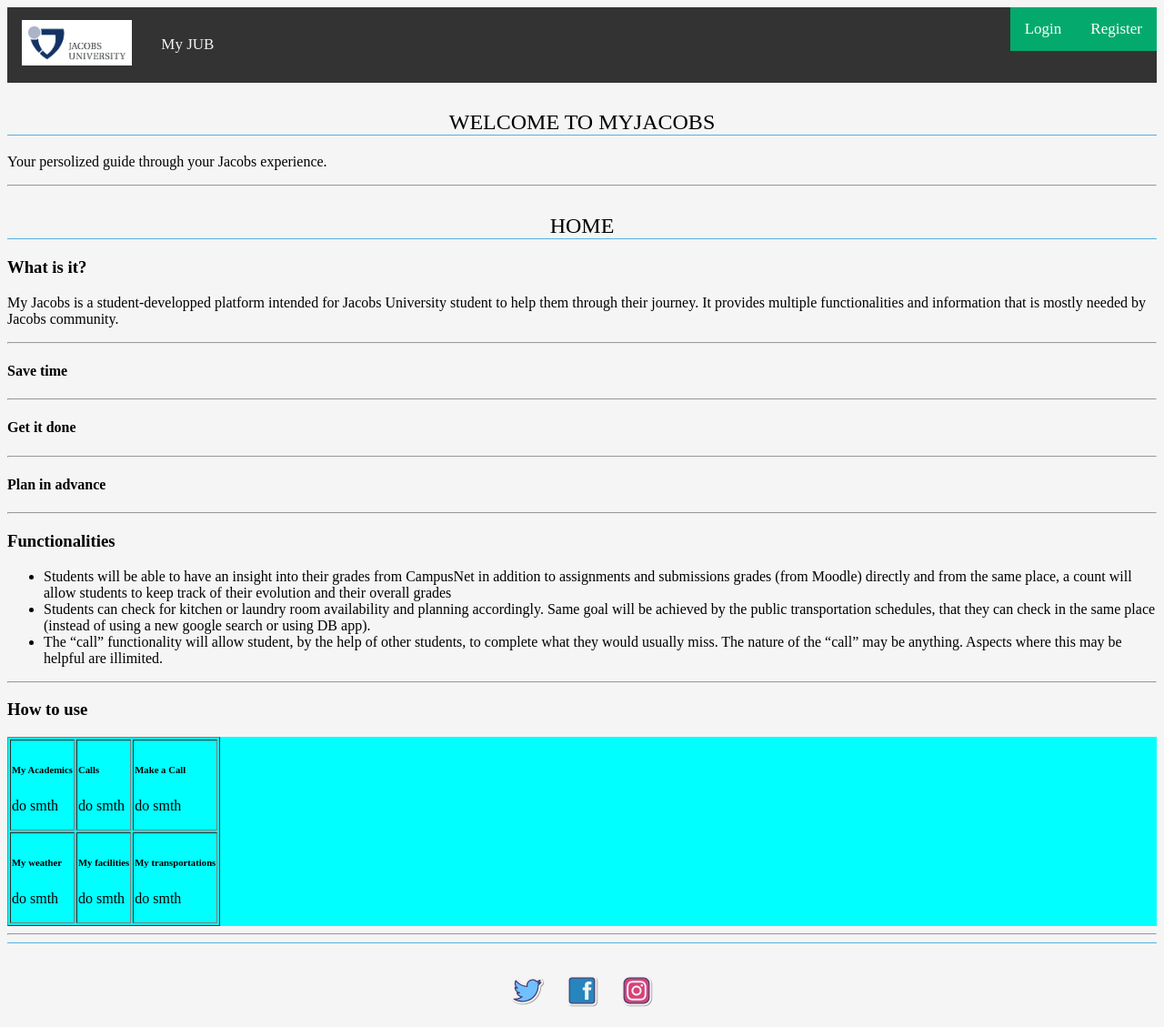
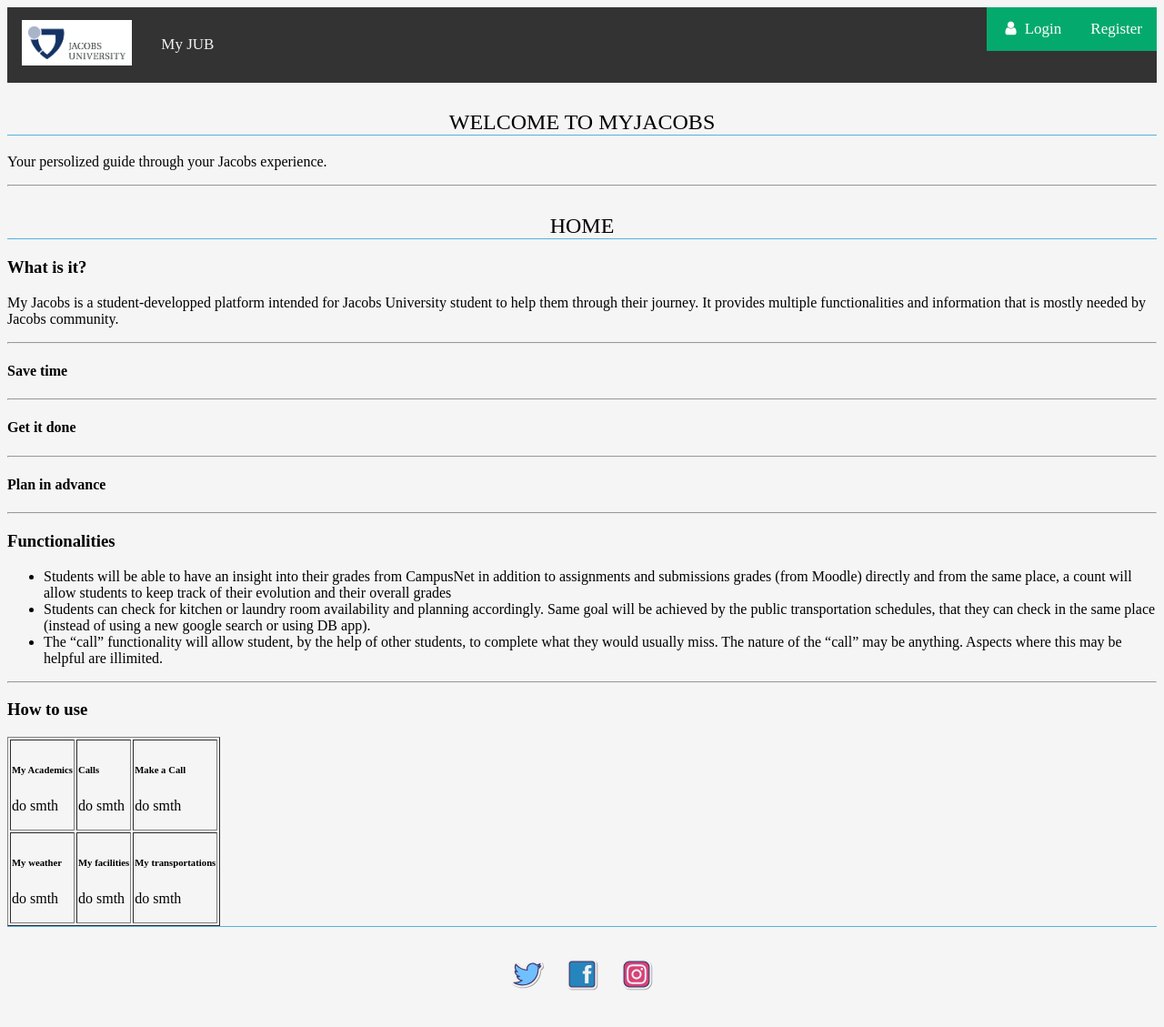
Before and after one commit to Mahdi-Ouchrahou/Mahdi-Ouchrahou.github.io, a PHP site: page / in a window 1280 px wide. Shown: the whole page at 91% size. After the commit the page ends 1089 px from the top, so only its background shows below. Run offline with PHP 8.4, Linux system fonts and the light colour scheme.

Commit message:
second test

```diff
--- a/index.html
+++ b/index.html
@@ -2,8 +2,9 @@
     <html lang="en">
     <head>
         <meta charset="UTF-8">
-        <meta name="viewport" content="width=device-width, initial-scale=1.0">
+        <meta name="viewport" content="width=device-width" initial-scale="1.0">
         <link rel="stylesheet" href="style.css" type="text/css">
+        <link rel="stylesheet" href="https://cdnjs.cloudflare.com/ajax/libs/font-awesome/4.7.0/css/font-awesome.min.css">
 
 
         <title>MyJUB</title>
@@ -16,7 +17,7 @@
                 <a id="logo" href="index.html"><img src="assets/img/logo.jpg" alt="logo" height="50px" width=”50px” ></a>
                 <p>My JUB</p>
                 <a href="register.html" class="split">Register</a>
-                <a href="login.html" class="split">Login</a>
+                <a href="login.html" class="split"><i class="fa fa-fw fa-user"></i> Login</a>
               </div>
 
         </header>
@@ -92,7 +93,7 @@
                 </div>
             </section>
         </main>
-        <hr>
+
         <!-- Footer Section -->
         <footer>
             <p>
--- a/style.css
+++ b/style.css
@@ -19,11 +19,7 @@ h2 {
     font-size: 1em;
 }
 
-div {
-    background-color: aqua;
-    font-size: medium;
 
-}
 
 footer {
     border-top: 1px solid #57b1dc;
```
